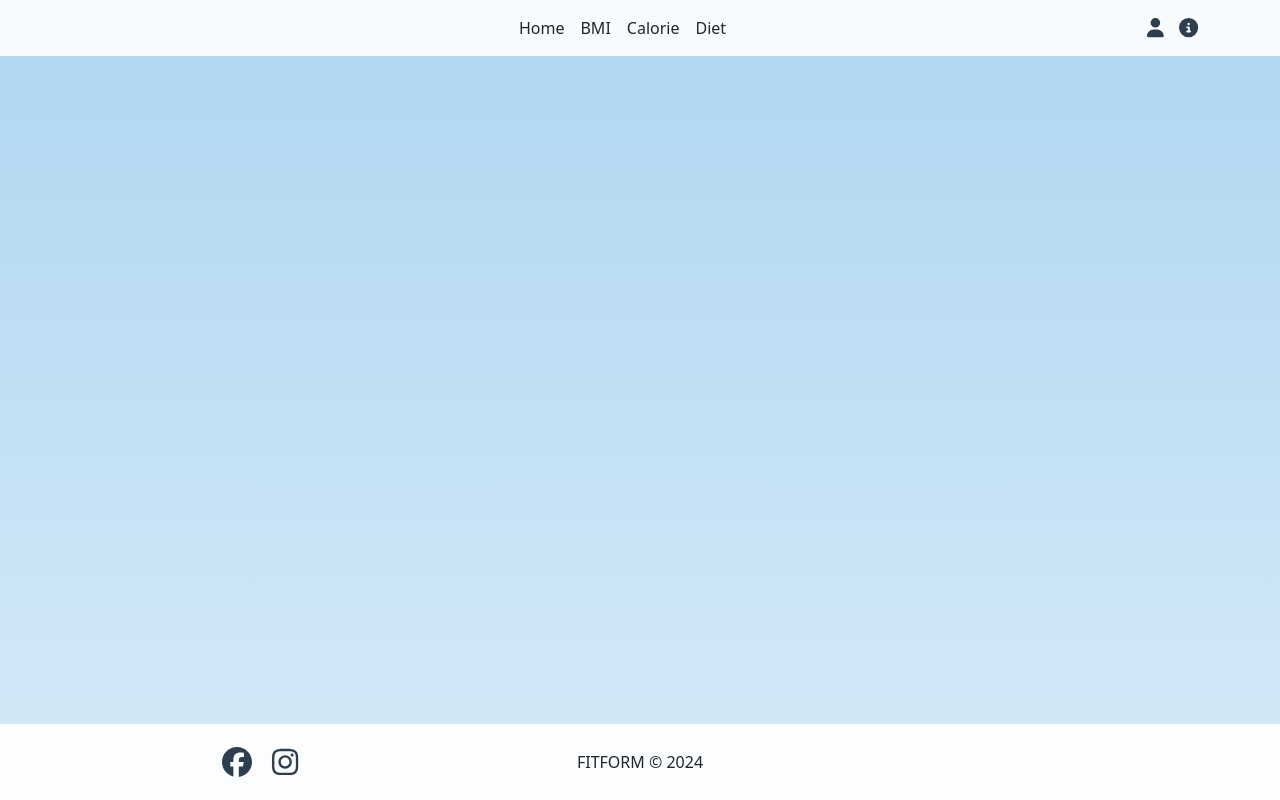
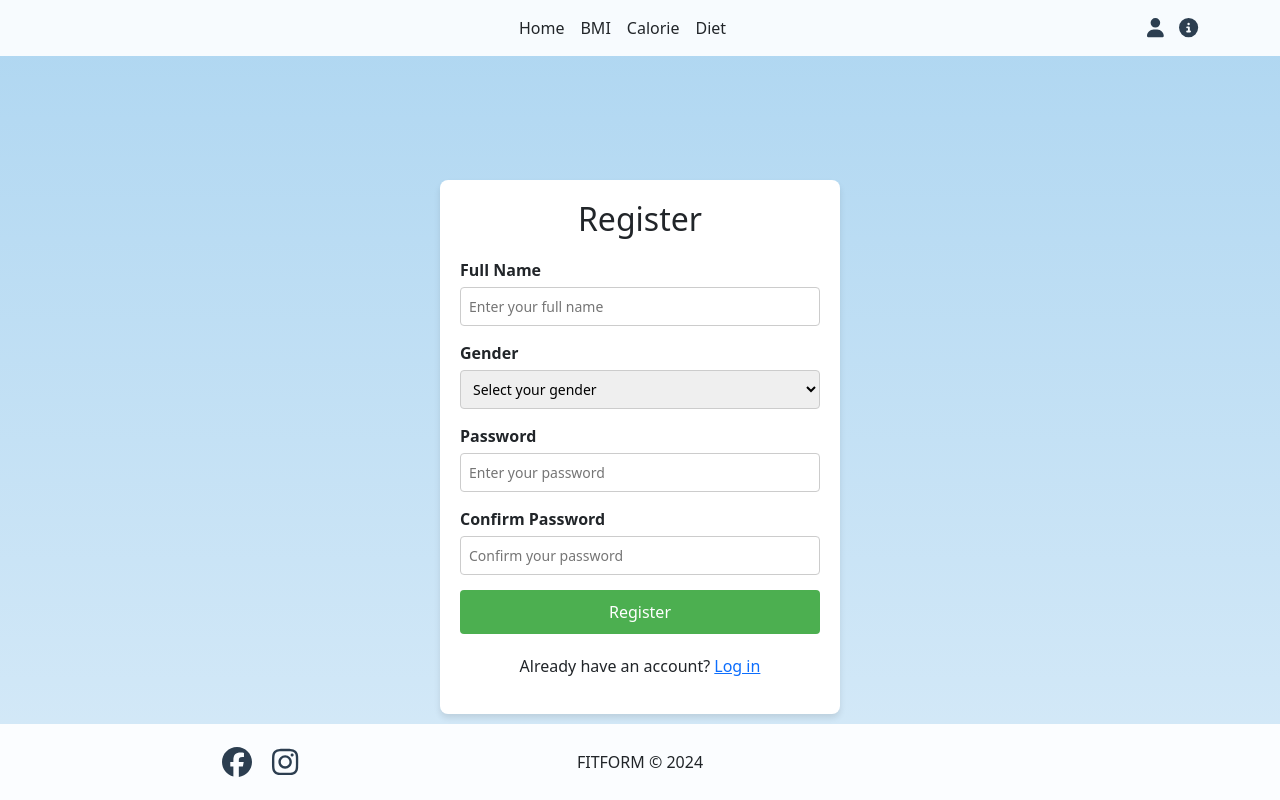
Before and after one commit to valyiroland/FittnesProjekt, a React (Create React App) app: page /Registration in a window 1280 px wide. Built offline with nearby package versions, Linux system fonts and the light colour scheme.

Commit message:
Regisztrációs oldal elkészítve

```diff
--- a/src/App.js
+++ b/src/App.js
@@ -9,6 +9,7 @@ import Diet from './Diet';
 import BMI from './BMI';
 import { Route, Routes } from 'react-router-dom';
 import Login from './Login';
+import Registration from './Registration';
 
 
 function App() {
@@ -21,6 +22,7 @@ function App() {
           <Route path='/Diet' element={<Diet/>}/>
           <Route path='/BMI' element={<BMI/>}/>
           <Route path='/Login' element={<Login/>}/>
+          <Route path='/Registration' element={<Registration/>}/>
         </Routes>
       <Footer/>
     </div>
--- a/src/Login.js
+++ b/src/Login.js
@@ -1,5 +1,6 @@
 import React from 'react'
 import './Loginform.css';
+import { Link } from 'react-router-dom';
 
 export default function Login() {
   return (
@@ -17,8 +18,8 @@ export default function Login() {
           </div>
           <button type="submit" className="login-button">Login</button>
         </form>
-        <p>
-          Don’t have an account? <a href="#create-account">Create one</a>
+        <p style={{marginTop:"20px"}}>
+          Don’t have an account? <Link to='/Registration'>Create one</Link>
         </p>
           </div>
     </div>
--- /dev/null
+++ b/src/Registration.css
@@ -0,0 +1,55 @@
+.registry-form {
+    background: white;
+    padding: 20px;
+    border-radius: 8px;
+    box-shadow: 0 4px 6px rgba(0, 0, 0, 0.1);
+    text-align: center;
+    max-width: 400px;
+    width: 100%;
+    margin: 20px auto;
+    top:20%;
+    position: absolute;
+    left:50%;
+    transform:translate(-50%);
+  }
+
+  .registry-form h2 {
+    margin-bottom: 20px;
+  }
+
+  .form-group {
+    margin-bottom: 15px;
+    text-align: left;
+  }
+
+  .form-group label {
+    display: block;
+    margin-bottom: 5px;
+    font-weight: bold;
+  }
+
+  .form-group input,
+  .form-group select {
+    width: 100%;
+    padding: 8px;
+    border: 1px solid #ccc;
+    border-radius: 4px;
+    font-size: 14px;
+  }
+
+  .register-button {
+    background: #4CAF50;
+    color: white;
+    padding: 10px 15px;
+    border: none;
+    border-radius: 4px;
+    cursor: pointer;
+    width: 100%;
+    font-size: 16px;
+    transition: 0.3s;
+  }
+
+  .register-button:hover {
+    background: #45a049;
+    transition: 0.3s;
+  }
--- /dev/null
+++ b/src/Registration.js
@@ -0,0 +1,39 @@
+import React from 'react'
+import './Registration.css'
+import { Link } from 'react-router-dom'
+export default function Registration() {
+  return (
+    <div className="registry-form">
+      <h2>Register</h2>
+      <form>
+        <div className="form-group">
+          <label htmlFor="fullName">Full Name</label>
+          <input type="text" id="fullName" placeholder="Enter your full name" />
+        </div>
+        <div className="form-group">
+          <label htmlFor="gender">Gender</label>
+          <select id="gender">
+            <option value="" disabled selected>
+              Select your gender
+            </option>
+            <option value="male">Male</option>
+            <option value="female">Female</option>
+            <option value="other">Other</option>
+          </select>
+        </div>
+        <div className="form-group">
+          <label htmlFor="password">Password</label>
+          <input type="password" id="password" placeholder="Enter your password" />
+        </div>
+        <div className="form-group">
+          <label htmlFor="confirmPassword">Confirm Password</label>
+          <input type="password" id="confirmPassword" placeholder="Confirm your password" />
+        </div>
+        <button type="submit" className="register-button">Register</button>
+        <p style={{marginTop:"20px"}}>
+          Already have an account? <Link to='/Login'>Log in</Link>
+        </p>
+      </form>
+    </div>
+  )
+}
```
